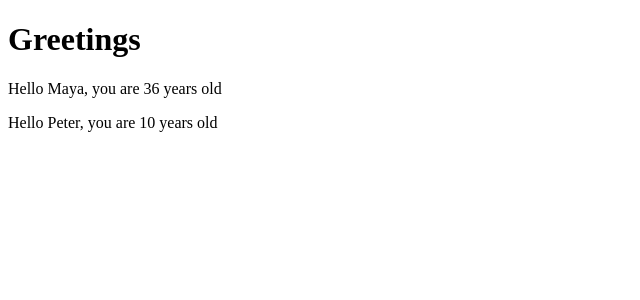
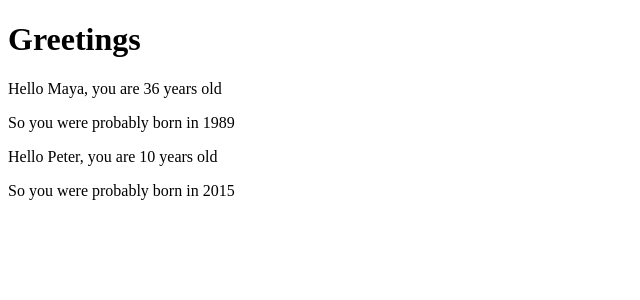
Before and after one commit to FeelNostalgic/fullstackopen-bootcamp, a React (Vite) app in the folder testing/: page / in a window 1280 px wide. Shown: the top 300 px of the page, without its empty margins (0-640 px from the left). Built offline with nearby package versions, Linux system fonts and the light colour scheme.

Commit message:
Destructuring

```diff
--- a/testing/src/App.jsx
+++ b/testing/src/App.jsx
@@ -1,9 +1,10 @@
-const Hello = (props) => {
+const Hello = ({name, age}) => {
+  const bornYear = () => new Date().getFullYear() - age
+
   return (
     <div>
-      <p>
-        Hello {props.name}, you are {props.age} years old
-      </p>
+      <p>Hello {name}, you are {age} years old</p>
+      <p>So you were probably born in {bornYear()}</p>
     </div>
   )
 }
```
